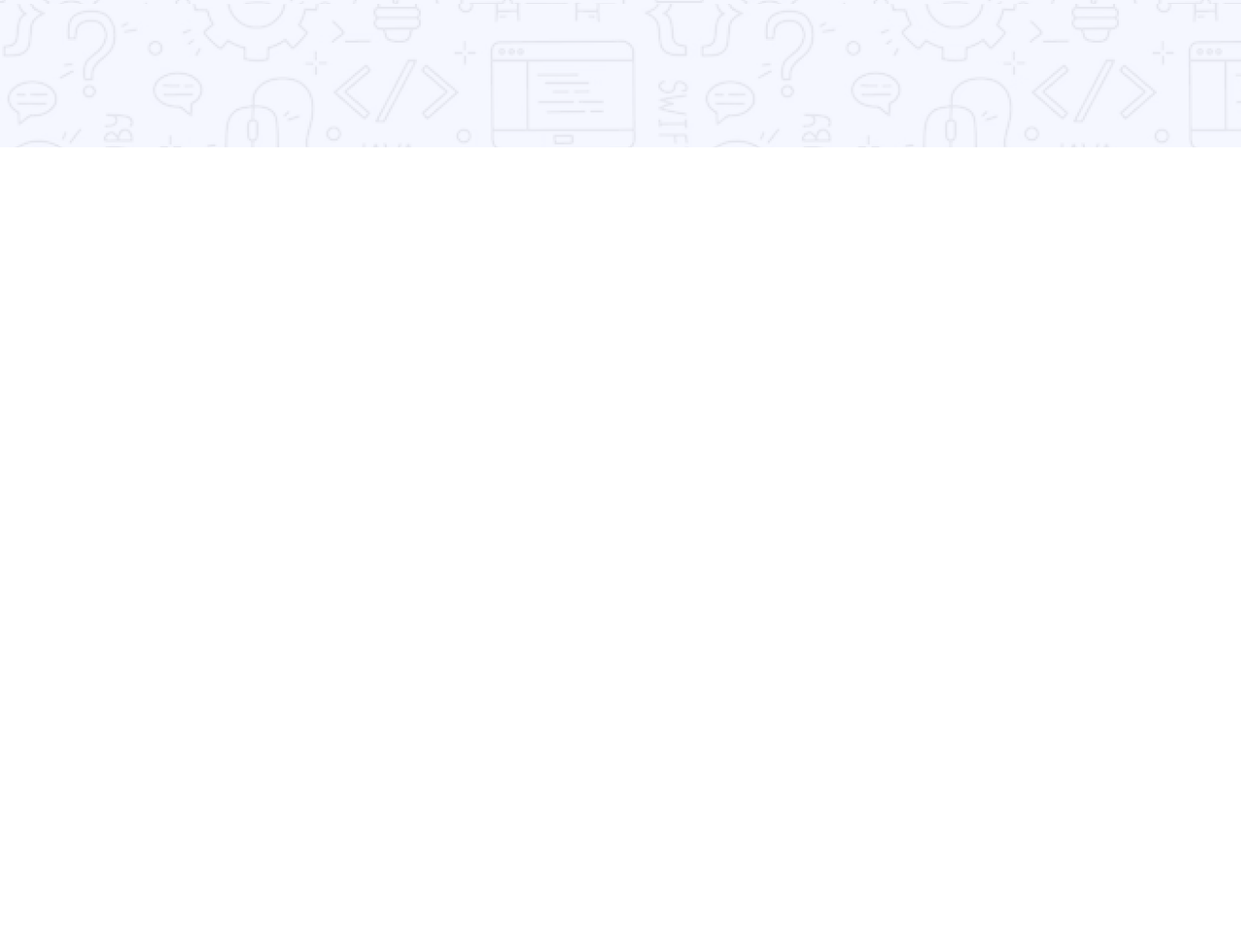
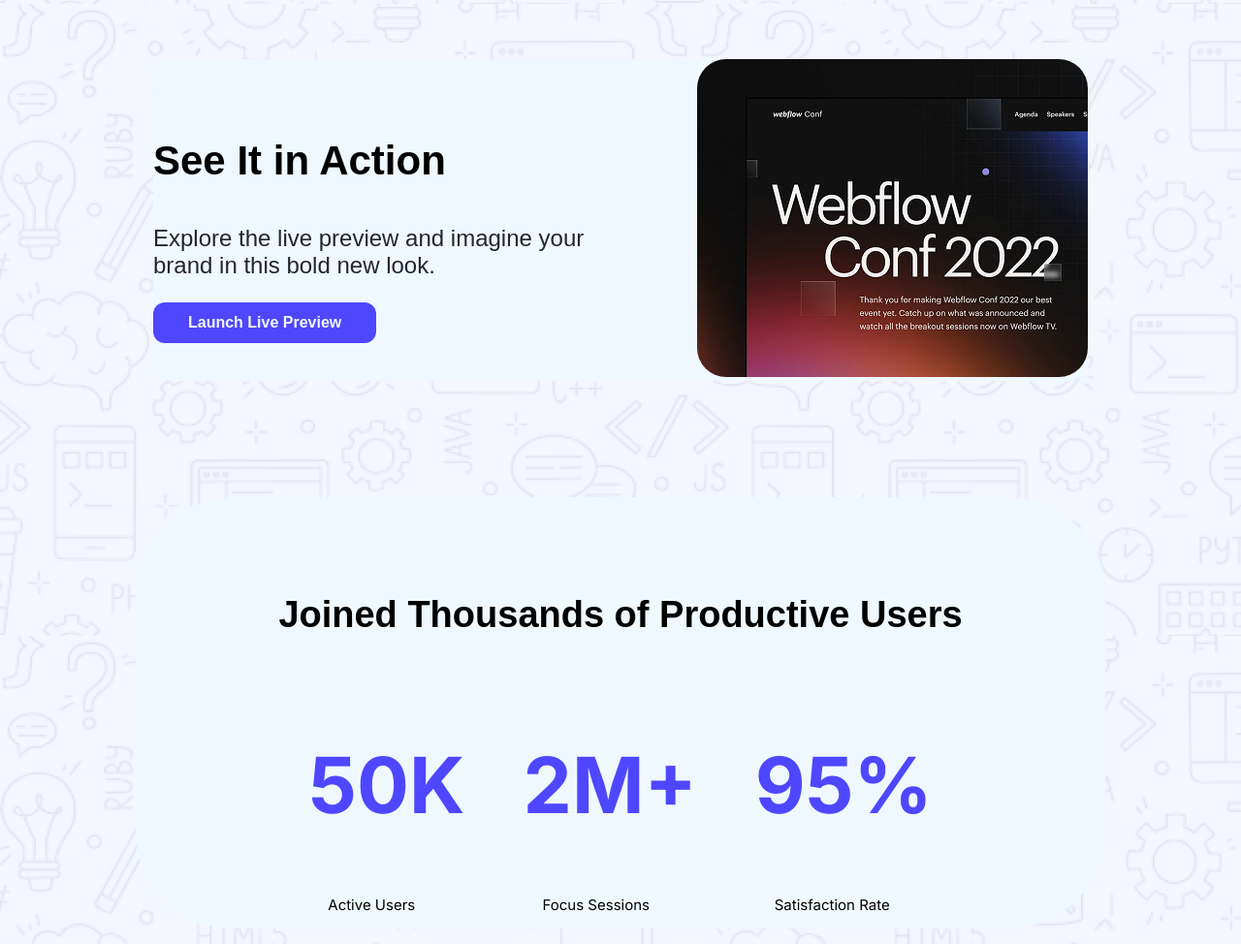
Before and after one commit to taausiif/my-first-assignment, a plain HTML site: page index.html in a window 1280 px wide. Shown: the part 648-1622 px from the top of the page at 97% size. Before the commit the page ends 800 px from the top, so only its background shows below. Drawn offline with Linux system fonts and the light colour scheme.

Commit message:
added launch-preview and users-detail

```diff
--- a/assingment_1.css
+++ b/assingment_1.css
@@ -1,7 +1,7 @@
 /* header styles */
 .header{
     background-image: url(Assets/Hero-bg.png);
-    background-attachment: scroll;
+    background-attachment: fixed;
 
 }
 nav{
@@ -45,6 +45,13 @@ nav{
   font-optical-sizing: auto;
   font-style: normal;
 }
+.button-primary:hover{
+    color: #4E47FF;
+    background-color: aliceblue;
+    transition-duration: 0.3s;
+    border: 1px solid black ;
+    cursor: pointer;
+}
 .button-primary{
     background-color: #4E47FF;
     color: aliceblue;
@@ -54,3 +61,63 @@ nav{
     font-weight: bold;
     padding: 12px 36px;
 }
+
+
+/* main styles */
+.action-title{
+    font-size: 42px;
+    font-weight: bold;
+}
+.action-description{
+
+    font-size: 24px;
+    font-weight: lighter;
+    color: #252432;
+    text-wrap: wrap;
+    margin-right: 60px;
+}
+.text-container2{
+    display: flex;
+    align-items: center;
+    justify-content: center;
+
+    background-color: aliceblue;
+    border-radius: 20px;
+    margin: 300px 150px 120px 150px;
+
+
+}
+.wc-mini{
+    border-radius: 30px;
+}
+.users-container{
+    align-items:center ;
+    background-color: aliceblue;
+    border-radius: 100px;
+    max-width: 1000px;
+    margin:auto;
+}
+ul{
+    display: flex;
+    justify-content: center;
+    list-style: none;
+    padding: 0 30px 0 30px;
+}
+.users{
+    font-size:  38px;
+    font-weight: bold;
+    text-align: center;
+    padding-top: 100px;
+
+}
+.headings{
+    font-size: 80px;
+    font-weight: bold;
+    color: #4E47FF;
+    padding-inline: 30px;
+}
+.paras{
+    font-size: 15px;
+    font-weight: 50px;
+    padding-inline: 50px;
+}
--- a/index.html
+++ b/index.html
@@ -21,6 +21,35 @@
         </div>
 
     </header>
+    <main>
+       <section class="text-container2" >
+       <div>
+        <h3 class="action-title raleway-raleway">See It in Action</h3>
+        <p class="action-description raleway-raleway">Explore the live preview and imagine your brand in this bold new look.</p>
+        <a href=""><button class="button-primary">Launch Live Preview</button></a>
+    </div>
+        <div ><img class="wc-mini" src="Assets/wc-mini.png" alt=""></div>
+       </section>
+       <section class="users-container">
+        <h3 class="raleway-raleway users">Joined Thousands of Productive Users</h3>
+        <ul class="inter-inter">
+            <li>
+                <h1 class="headings">50K</h1>
+                <p class="paras">Active Users</p>
+            </li>
+            <li>
+                <h1 class="headings">2M+</h1>
+                <p class="paras">Focus Sessions</p>
+
+            </li>
+            <li>
+                <h1 class="headings">95%</h1>
+                <p class="paras">Satisfaction Rate</p>
+            </li>
+        </ul>
+       </section>
+    </main>
+
 
 </body>
 </html>
```
